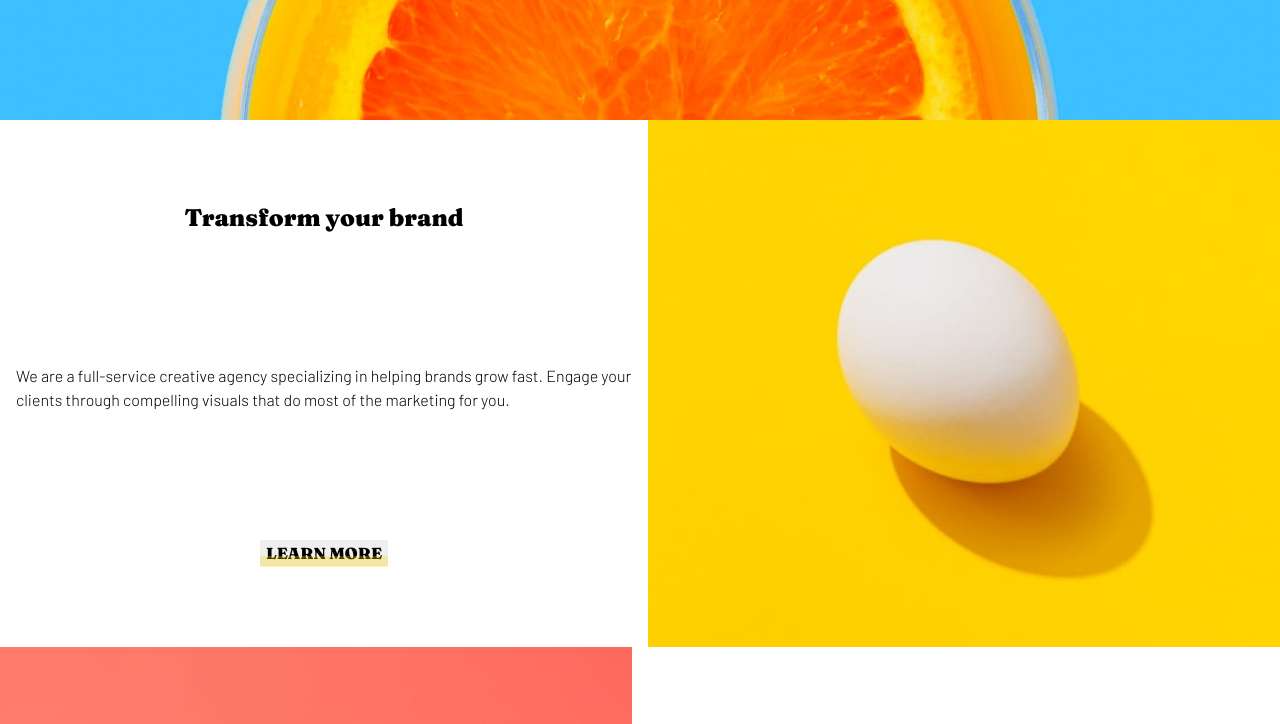
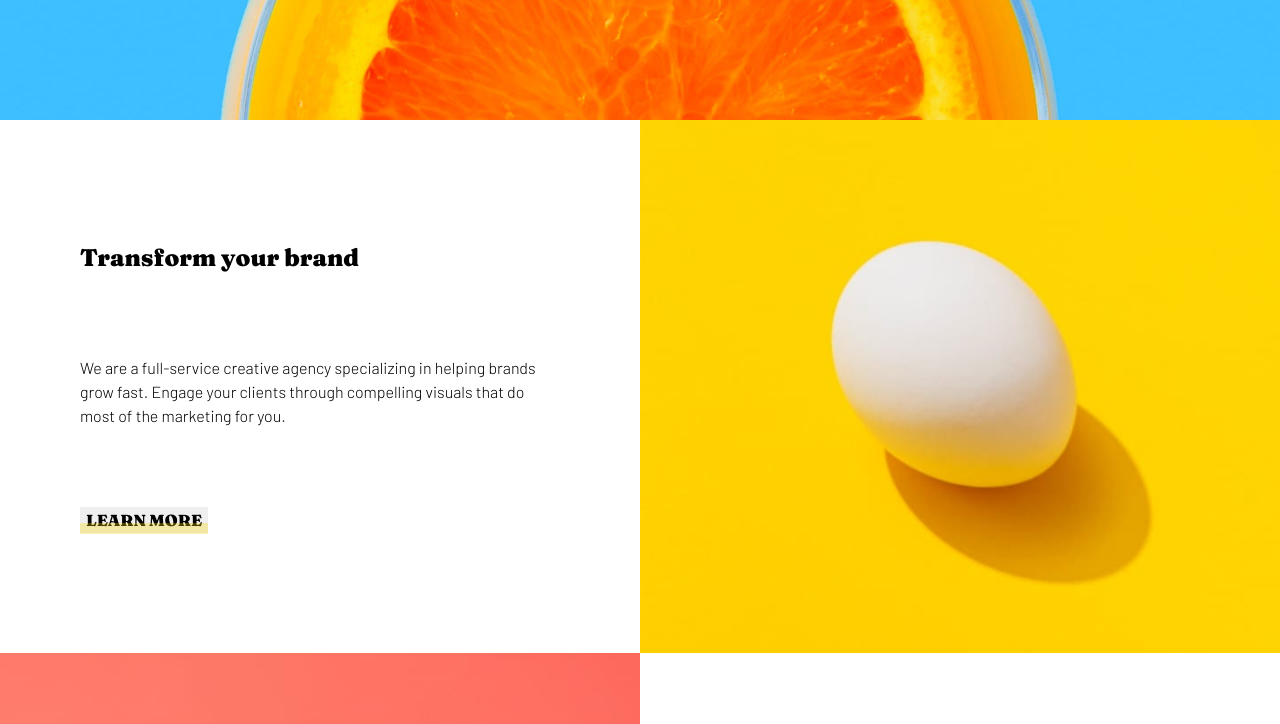
Before and after one commit to radanovicnikola93/sunnyside-agency, a website: page index.html in a window 1280 px wide. Shown: the part 680-1404 px from the top of the page. Drawn offline with Linux system fonts and the light colour scheme.

Commit message:
fixed padding and positioned correctly the main-content

```diff
--- a/index.html
+++ b/index.html
@@ -63,13 +63,15 @@
         <!-- first row -->
         <div>
           <div class="main--content">
-            <h2>Transform your brand</h2>
+            <div>
+              <h2>Transform your brand</h2>
             <p>
               We are a full-service creative agency specializing in helping
               brands grow fast. Engage your clients through compelling visuals
               that do most of the marketing for you.
             </p>
             <button class="content-btn">Learn more</button>
+            </div>
           </div>
           <div class="main--image">
             <img
@@ -88,13 +90,15 @@
         <!-- second row -->
         <div>
           <div class="main--content">
-            <h2>Stand out to the right audience</h2>
+            <div>
+              <h2>Stand out to the right audience</h2>
             <p>
               Using a collaborative formula of designers, researchers,
               photographers, videographers, and copywriters, we’ll build and
               extend your brand in digital places.
             </p>
             <button class="content-btn">Learn more</button>
+            </div>
           </div>
           <div class="main--image">
             <img
--- a/styles/sass/components/_main--content.scss
+++ b/styles/sass/components/_main--content.scss
@@ -1,9 +1,14 @@
 .main--content {
-    display: flex;
+
+    width: 100%;
+
+    > div {
+        padding: 5rem;
+        display: flex;
     flex-direction: column;
     justify-content: space-around;
-    align-items: center;
-    padding: 1rem;
+    align-items: flex-start;
+    }
 
     h2 {
         font-family: $ff-fraunces;
```
Also changed, not shown: styles/css/style.css.
